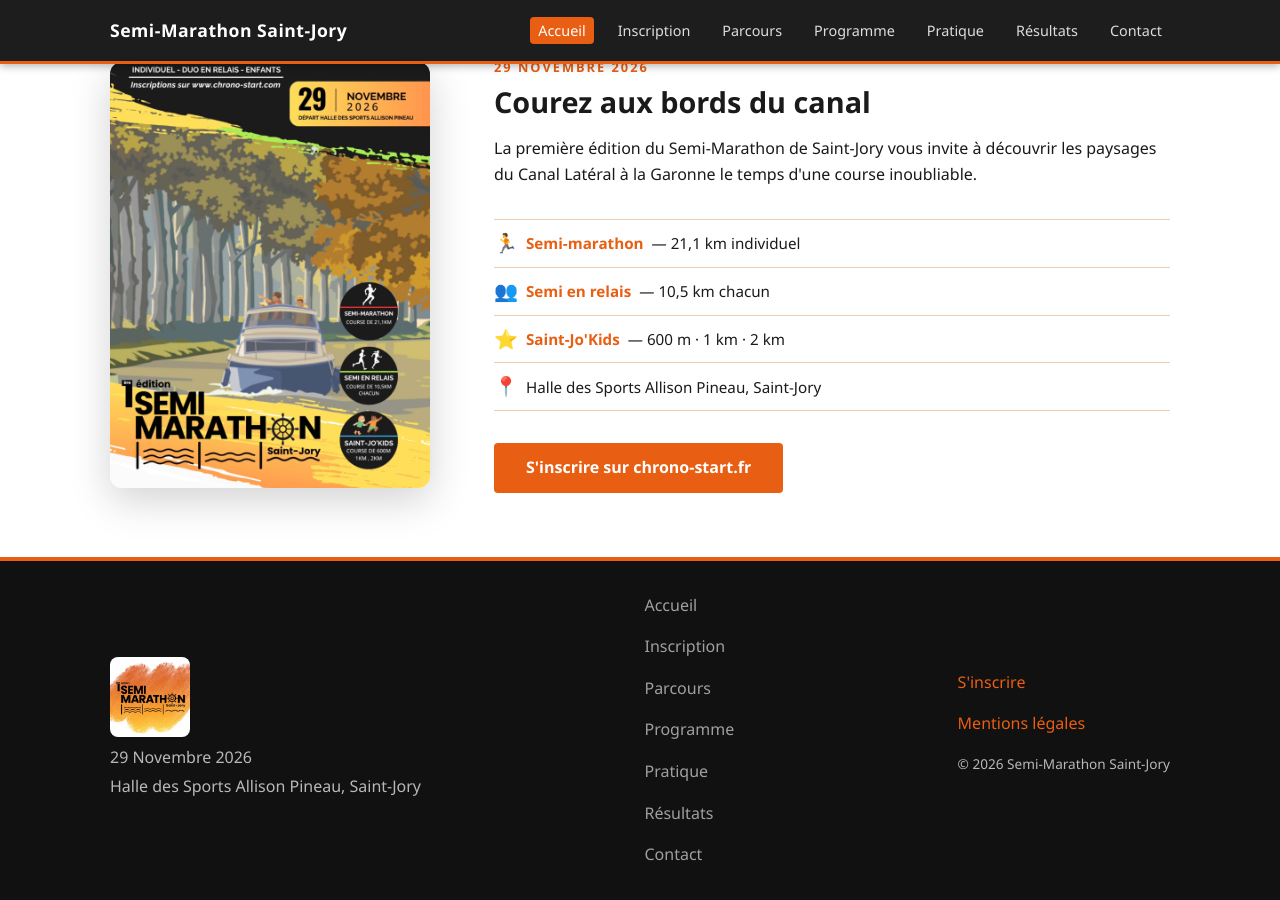
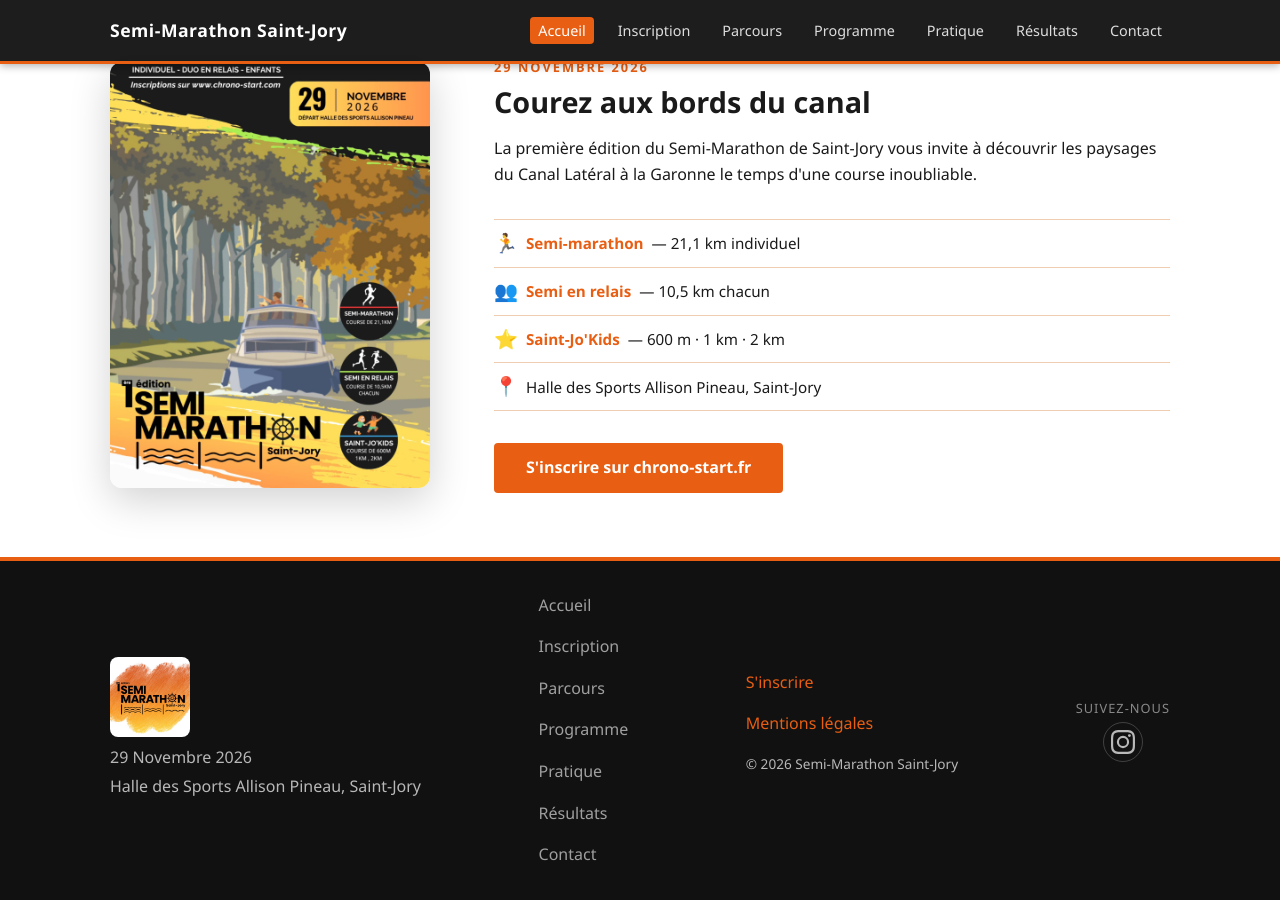
Before and after one commit to fabsharp/semi-saint-jory, a Jekyll site: the page built from index.md, in a window 1280 px wide and 900 px high, scrolled down 881 px. Built offline with Jekyll 4.4.1, drawn with Linux system fonts in a browser that asks for light colours.

Commit message:
fix: render footer Instagram icon from the compiled stylesheet
The icon styling was added to _sass/main.scss, but that file was a
dead duplicate never imported by anything — the site actually compiles
assets/css/main.scss. The icon rendered as an unstyled, near-invisible
black SVG on the dark footer. Move the styles to the real stylesheet
and delete the orphaned duplicate.

Co-Authored-By: Claude Sonnet 5 <noreply@anthropic.com>

```diff
--- a/_config.yml
+++ b/_config.yml
@@ -6,6 +6,9 @@ url: "https://fabsharp.github.io"
 baseurl: "/" # laisser "" si le repo s'appelle username.github.io
 
 lang: fr
+
+social:
+  instagram: "https://www.instagram.com/semi_de_saintjory/"
 
 event:
   date: "29 Novembre 2026"
--- a/_includes/footer.html
+++ b/_includes/footer.html
@@ -17,5 +17,17 @@
       <p><a href="{{ '/mentions-legales/' | relative_url }}">Mentions légales</a></p>
       <p class="footer-copy">&copy; {{ 'now' | date: "%Y" }} {{ site.title }}</p>
     </div>
+    <div class="footer-social">
+      <p class="footer-social-label">Suivez-nous</p>
+      <div class="footer-social-icons">
+        {% if site.social.instagram %}
+        <a href="{{ site.social.instagram }}" target="_blank" rel="noopener" aria-label="Instagram" class="social-icon">
+          <svg xmlns="http://www.w3.org/2000/svg" viewBox="0 0 24 24" width="24" height="24" aria-hidden="true">
+            <path d="M12 2.163c3.204 0 3.584.012 4.85.07 3.252.148 4.771 1.691 4.919 4.919.058 1.265.069 1.645.069 4.849 0 3.205-.012 3.584-.069 4.849-.149 3.225-1.664 4.771-4.919 4.919-1.266.058-1.644.07-4.85.07-3.204 0-3.584-.012-4.849-.07-3.26-.149-4.771-1.699-4.919-4.92-.058-1.265-.07-1.644-.07-4.849 0-3.204.013-3.583.07-4.849.149-3.227 1.664-4.771 4.919-4.919 1.266-.057 1.645-.069 4.849-.069zM12 0C8.741 0 8.333.014 7.053.072 2.695.272.273 2.69.073 7.052.014 8.333 0 8.741 0 12c0 3.259.014 3.668.072 4.948.2 4.358 2.618 6.78 6.98 6.98C8.333 23.986 8.741 24 12 24c3.259 0 3.668-.014 4.948-.072 4.354-.2 6.782-2.618 6.979-6.98.059-1.28.073-1.689.073-4.948 0-3.259-.014-3.667-.072-4.947-.196-4.354-2.617-6.78-6.979-6.98C15.668.014 15.259 0 12 0zm0 5.838a6.162 6.162 0 1 0 0 12.324 6.162 6.162 0 0 0 0-12.324zM12 16a4 4 0 1 1 0-8 4 4 0 0 1 0 8zm6.406-11.845a1.44 1.44 0 1 0 0 2.881 1.44 1.44 0 0 0 0-2.881z"/>
+          </svg>
+        </a>
+        {% endif %}
+      </div>
+    </div>
   </div>
 </footer>
--- a/_sass/main.scss
+++ /dev/null
@@ -1,324 +0,0 @@
-@use "variables" as *;
-
-// ─── Reset & base ────────────────────────────────────────────────────────────
-*, *::before, *::after { box-sizing: border-box; margin: 0; padding: 0; }
-
-html { font-size: $font-size-base; scroll-behavior: smooth; }
-
-body {
-  font-family: $font-family-base;
-  color: $color-text;
-  background: #fff;
-  line-height: $line-height-base;
-}
-
-img { max-width: 100%; height: auto; display: block; }
-a { color: $color-primary; text-decoration: none; }
-a:hover { text-decoration: underline; }
-
-h1, h2, h3, h4 {
-  font-family: $font-family-heading;
-  color: $color-secondary;
-  line-height: 1.2;
-  margin-bottom: $space-md;
-}
-
-h1 { font-size: 2.5rem; }
-h2 { font-size: 1.8rem; }
-h3 { font-size: 1.3rem; }
-
-p { margin-bottom: $space-md; }
-
-ul, ol { padding-left: 1.5rem; margin-bottom: $space-md; }
-
-// ─── Layout ──────────────────────────────────────────────────────────────────
-.container {
-  max-width: $container-max;
-  margin: 0 auto;
-  padding: 0 $container-pad;
-}
-
-// ─── Header ──────────────────────────────────────────────────────────────────
-.site-header {
-  position: sticky;
-  top: 0;
-  z-index: 100;
-  background: rgba(17,17,17,.95);
-  backdrop-filter: blur(6px);
-  height: $header-height;
-  box-shadow: 0 2px 8px rgba(0,0,0,.3);
-
-  .header-inner {
-    display: flex;
-    align-items: center;
-    justify-content: space-between;
-    height: 100%;
-  }
-}
-
-.site-logo {
-  .logo-text {
-    color: #fff;
-    font-size: 1.1rem;
-    font-weight: 700;
-    letter-spacing: .5px;
-  }
-  &:hover { text-decoration: none; }
-}
-
-.site-nav {
-  ul { display: flex; gap: $space-md; list-style: none; padding: 0; margin: 0; }
-  a {
-    color: rgba(255,255,255,.85);
-    font-size: .9rem;
-    font-weight: 500;
-    padding: $space-xs $space-sm;
-    border-radius: 4px;
-    transition: background .15s, color .15s;
-    &:hover, &.active {
-      color: #fff;
-      background: rgba(255,255,255,.15);
-      text-decoration: none;
-    }
-    &.active { background: $color-primary; }
-  }
-}
-
-.nav-toggle {
-  display: none;
-  flex-direction: column;
-  gap: 5px;
-  background: none;
-  border: none;
-  cursor: pointer;
-  padding: $space-sm;
-  span {
-    display: block;
-    width: 24px;
-    height: 2px;
-    background: #fff;
-    border-radius: 2px;
-    transition: transform .2s;
-  }
-}
-
-@media (max-width: $bp-md) {
-  .nav-toggle { display: flex; }
-  .site-nav {
-    display: none;
-    position: absolute;
-    top: $header-height;
-    left: 0; right: 0;
-    background: $color-secondary;
-    padding: $space-md;
-    ul { flex-direction: column; gap: $space-xs; }
-    &.open { display: block; }
-  }
-}
-
-// ─── Hero (home) ─────────────────────────────────────────────────────────────
-.hero {
-  position: relative;
-  background: $color-secondary;
-  color: #fff;
-  padding: $space-xl $space-md;
-  text-align: center;
-  overflow: hidden;
-
-  &::before {
-    content: '';
-    position: absolute;
-    inset: 0;
-    background: url('/assets/images/hero-bg.jpg') center/cover no-repeat;
-    opacity: .35;
-  }
-
-  &::after {
-    content: '';
-    position: absolute;
-    inset: 0;
-    background: linear-gradient(to bottom, rgba(0,0,0,.4) 0%, rgba(0,0,0,.2) 60%, rgba(0,0,0,.5) 100%);
-  }
-
-  .hero-content { position: relative; z-index: 1; }
-
-  .hero-content { max-width: 700px; margin: 0 auto; }
-
-  h1 {
-    color: #fff;
-    font-size: clamp(2rem, 5vw, 3.5rem);
-    margin-bottom: $space-sm;
-  }
-
-  .hero-subtitle {
-    font-size: 1.2rem;
-    opacity: .9;
-    margin-bottom: $space-lg;
-  }
-
-  .hero-meta {
-    display: flex;
-    justify-content: center;
-    flex-wrap: wrap;
-    gap: $space-lg;
-    margin-bottom: $space-lg;
-
-    .meta-item {
-      text-align: center;
-      .meta-value { font-size: 1.8rem; font-weight: 700; color: $color-accent; }
-      .meta-label { font-size: .85rem; opacity: .8; text-transform: uppercase; letter-spacing: 1px; }
-    }
-  }
-}
-
-// ─── Buttons ─────────────────────────────────────────────────────────────────
-.btn {
-  display: inline-block;
-  padding: .75rem 2rem;
-  border-radius: 4px;
-  font-weight: 600;
-  font-size: 1rem;
-  transition: opacity .15s, transform .1s;
-  cursor: pointer;
-  border: none;
-  &:hover { opacity: .9; text-decoration: none; transform: translateY(-1px); }
-}
-.btn-primary { background: $color-primary; color: #fff; }
-.btn-outline  { background: transparent; color: #fff; border: 2px solid #fff; }
-
-// ─── Sections ────────────────────────────────────────────────────────────────
-.section {
-  padding: $space-xl $space-md;
-  &--alt { background: $color-light; }
-}
-
-.section-title {
-  text-align: center;
-  margin-bottom: $space-lg;
-  &::after {
-    content: '';
-    display: block;
-    width: 48px;
-    height: 4px;
-    background: $color-primary;
-    margin: $space-sm auto 0;
-    border-radius: 2px;
-  }
-}
-
-// ─── Cards ───────────────────────────────────────────────────────────────────
-.cards {
-  display: grid;
-  grid-template-columns: repeat(auto-fit, minmax(260px, 1fr));
-  gap: $space-lg;
-}
-
-.card {
-  background: #fff;
-  border: 1px solid $color-border;
-  border-radius: 8px;
-  padding: $space-lg;
-  box-shadow: 0 2px 8px rgba(0,0,0,.06);
-  transition: box-shadow .2s;
-  &:hover { box-shadow: 0 4px 16px rgba(0,0,0,.12); }
-
-  .card-icon { font-size: 2rem; margin-bottom: $space-sm; }
-  h3 { margin-bottom: $space-sm; }
-}
-
-// ─── Page hero (inner pages) ─────────────────────────────────────────────────
-.page-hero {
-  background: $color-secondary;
-  color: #fff;
-  padding: $space-lg $space-md;
-
-  .page-title { color: #fff; margin-bottom: $space-xs; font-size: 2rem; }
-  .page-subtitle { opacity: .8; }
-}
-
-.page-content { padding: $space-xl $space-md; }
-
-// ─── Tables ──────────────────────────────────────────────────────────────────
-table {
-  width: 100%;
-  border-collapse: collapse;
-  margin-bottom: $space-lg;
-
-  th {
-    background: $color-secondary;
-    color: #fff;
-    text-align: left;
-    padding: $space-sm $space-md;
-    font-weight: 600;
-  }
-
-  td {
-    padding: $space-sm $space-md;
-    border-bottom: 1px solid $color-border;
-  }
-
-  tr:nth-child(even) td { background: $color-light; }
-}
-
-// ─── Footer ──────────────────────────────────────────────────────────────────
-.site-footer {
-  background: $color-dark;
-  color: rgba(255,255,255,.7);
-  padding: $space-lg $space-md;
-
-  .footer-inner {
-    display: flex;
-    flex-wrap: wrap;
-    justify-content: space-between;
-    align-items: center;
-    gap: $space-md;
-  }
-
-  .footer-brand p { margin-bottom: $space-xs; }
-
-  .footer-nav {
-    ul { display: flex; gap: $space-md; list-style: none; padding: 0; margin: 0; }
-    a { color: rgba(255,255,255,.6); &:hover { color: #fff; } }
-  }
-
-  .footer-copy { font-size: .85rem; }
-}
-
-// ─── Countdown ───────────────────────────────────────────────────────────────
-.countdown {
-  display: flex;
-  justify-content: center;
-  gap: $space-lg;
-  flex-wrap: wrap;
-  margin: $space-lg 0;
-
-  .countdown-unit {
-    text-align: center;
-    .countdown-value {
-      display: block;
-      font-size: 3rem;
-      font-weight: 700;
-      color: $color-accent;
-      line-height: 1;
-    }
-    .countdown-label {
-      font-size: .75rem;
-      text-transform: uppercase;
-      letter-spacing: 1px;
-      opacity: .8;
-    }
-  }
-}
-
-// ─── Map placeholder ─────────────────────────────────────────────────────────
-.map-placeholder {
-  background: $color-light;
-  border: 2px dashed $color-border;
-  border-radius: 8px;
-  height: 350px;
-  display: flex;
-  align-items: center;
-  justify-content: center;
-  color: $color-muted;
-  font-size: 1.1rem;
-}
--- a/assets/css/main.scss
+++ b/assets/css/main.scss
@@ -317,6 +317,40 @@ table {
     a { color: rgba(255,255,255,.6); font-weight: 400; &:hover { color: $color-primary; text-decoration: none; } }
   }
   .footer-copy { font-size: .85rem; }
+
+  .footer-social {
+    text-align: center;
+
+    .footer-social-label {
+      font-size: .8rem;
+      text-transform: uppercase;
+      letter-spacing: .08em;
+      color: rgba(255,255,255,.5);
+      margin-bottom: $space-xs;
+    }
+
+    .footer-social-icons { display: flex; gap: $space-sm; justify-content: center; }
+
+    .social-icon {
+      display: flex;
+      align-items: center;
+      justify-content: center;
+      width: 40px;
+      height: 40px;
+      border-radius: 50%;
+      border: 1px solid rgba(255,255,255,.2);
+      color: rgba(255,255,255,.7);
+      transition: border-color .2s, color .2s, background .2s;
+
+      svg { fill: currentColor; }
+
+      &:hover {
+        border-color: $color-primary;
+        color: $color-primary;
+        background: rgba($color-primary, .1);
+      }
+    }
+  }
 }
 
 // ─── Countdown ───────────────────────────────────────────────────────────────
```
